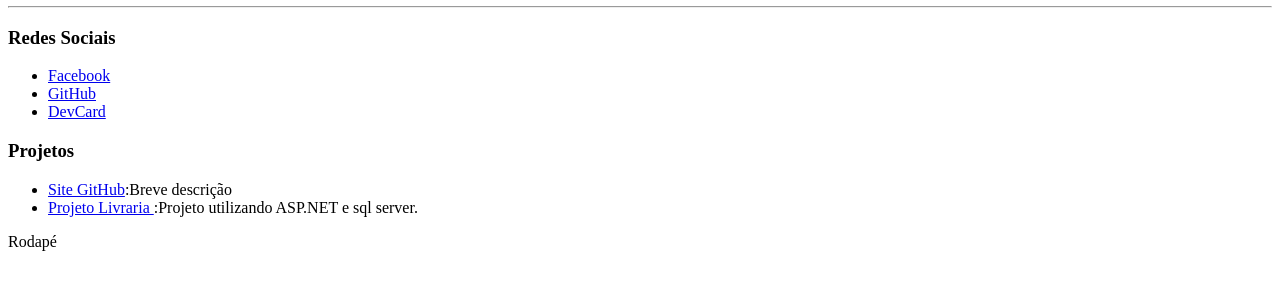
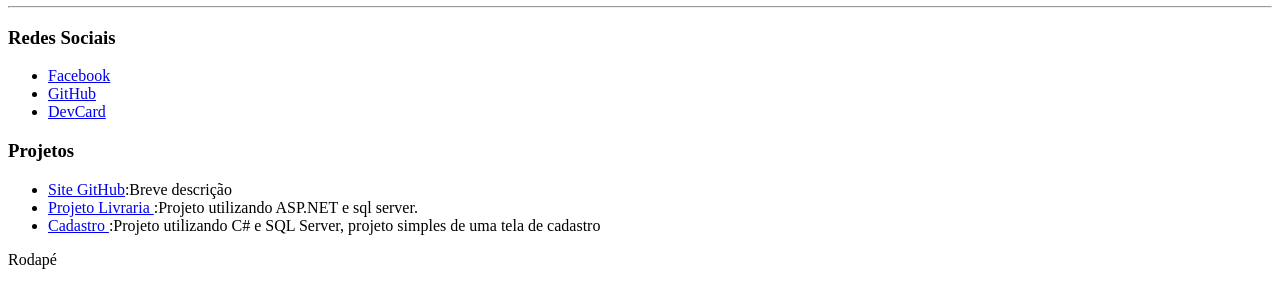
Before and after one commit to felipe001998/felipe001998.github.io, a plain HTML site: page index.html in a window 1280 px wide. Shown: the part 147-454 px from the top of the page. Drawn offline with Linux system fonts and the light colour scheme.

Commit message:
projetos

```diff
--- a/index.html
+++ b/index.html
@@ -30,7 +30,8 @@
             <h3>Projetos</h3>
             <ul>
                 <li><a href="https://github.com/felipe001998/felipe001998.github.io" target="_blank">Site GitHub</a>:Breve descrição</li>
-                                <li><a href="https://github.com/felipe001998/ProjetoLivraria" target="_blank">Projeto Livraria </a>:Projeto utilizando ASP.NET e sql server.</li>
+                <li><a href="https://github.com/felipe001998/ProjetoLivraria" target="_blank">Projeto Livraria </a>:Projeto utilizando ASP.NET e sql server.</li>
+                <li><a href="https://github.com/felipe001998/Cadastros" target="_blank">Cadastro </a>:Projeto utilizando C# e SQL Server, projeto simples de uma tela de cadastro</li>
             </ul>
             <section class="tecnologia"></section>
             <footer>
```
